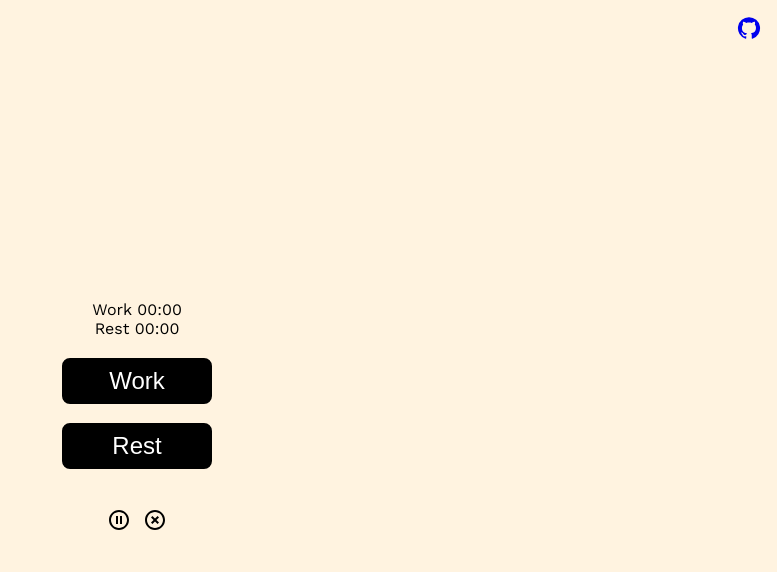
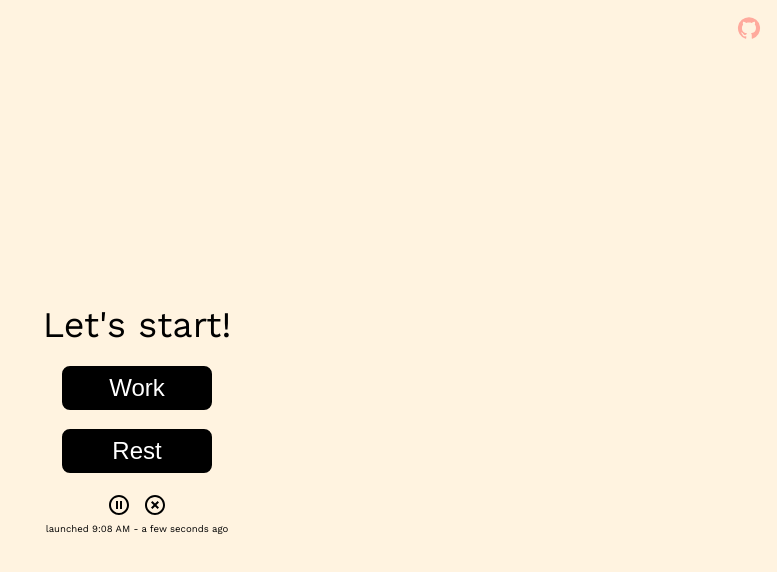
Before and after one commit to shwwwna/freemodoro, a React (Create React App) app: page / in a window 1280 px wide. Shown: the top 572 px of the page, without its empty margins (503-1280 px from the left). Built offline with nearby package versions, Linux system fonts and the light colour scheme.

Commit message:
Moment.js, Start mode

```diff
--- a/package.json
+++ b/package.json
@@ -10,6 +10,7 @@
     "@testing-library/jest-dom": "^5.16.5",
     "@testing-library/react": "^13.4.0",
     "@testing-library/user-event": "^13.5.0",
+    "moment": "^2.29.4",
     "react": "^18.2.0",
     "react-dom": "^18.2.0",
     "react-helmet": "^6.1.0",
--- a/src/App.js
+++ b/src/App.js
@@ -1,8 +1,9 @@
-import { GitHub, HighlightOff, PauseCircleOutline } from "@mui/icons-material";
 import React from "react";
-import { useState, useEffect } from "react";
 import styled from "styled-components";
 import { Helmet } from "react-helmet";
+import moment from "moment";
+import { useState, useEffect } from "react";
+import { GitHub, HighlightOff, PauseCircleOutline } from "@mui/icons-material";
 
 const Timers = styled.div`
 	display: flex;
@@ -19,6 +20,12 @@ const Wrapper = styled.div`
 	align-items: center;
 	background-color: ${(props) => props.bg};
 	transition: all 0.5s;
+	flex-direction: column;
+
+	/* @media only screen and (max-width: 460px) {
+		align-items: flex-start;
+		padding-left: 1rem;
+	} */
 `;
 
 const Icon = styled.button`
@@ -42,21 +49,22 @@ const Button = styled.button`
 	color: #fff;
 	border-radius: 8px;
 	width: 150px;
-	border: 3px solid black;
+	border: 2px solid black;
 	padding: 6px 12px;
 	cursor: pointer;
 	display: flex;
 	align-items: center;
 	justify-content: space-evenly;
-	transition: all 1ms;
+	transition: box-shadow 0.2s;
 
 	&:hover {
 		background-color: transparent;
 		color: black;
-		border: 3px solid black;
+		box-shadow: 4px 4px 0 #000;
 	}
 	&:active {
 		background-color: white;
+		outline-offset: 1px;
 	}
 `;
 
@@ -66,8 +74,20 @@ const Github = styled.div`
 	position: absolute;
 	top: 0;
 	right: 0;
-	margin: 1rem;
+	padding: 1rem;
 	color: black;
+	opacity: 0.3;
+	font-size: 0.8rem;
+	display: flex;
+	align-items: center;
+	justify-content: space-between;
+	width: 100%;
+	mix-blend-mode: color-burn;
+`;
+
+const SmallText = styled.span`
+	text-align: center;
+	font-size: 0.6rem;
 `;
 
 const App = () => {
@@ -75,12 +95,14 @@ const App = () => {
 	const [wtimerOn, setWtimerOn] = useState(false);
 	const [rtime, setRtime] = useState(0);
 	const [rtimerOn, setRtimerOn] = useState(false);
+	const [firstTime, setfirstTime] = useState("");
 
 	// to change document title
 	useEffect(() => {
 		function defineTitle() {
 			if (rtimerOn) return format3(rtime) + " REST";
 			if (wtimerOn) return format3(wtime) + " WORK";
+			if (wtime === 0 && rtime === 0) return "LET'S START!";
 			return "PAUSED";
 		}
 
@@ -94,6 +116,10 @@ const App = () => {
 		if (wtimerOn) return "w_favicon.ico";
 		return "p_favicon.ico";
 	}
+
+	useEffect(() => {
+		setfirstTime(moment.now());
+	}, []);
 
 	// work timer
 	useEffect(() => {
@@ -207,6 +233,8 @@ const App = () => {
 					{format(rtime)}
 				</>
 			);
+
+		if (wtime === 0 && rtime === 0) return <Text>Let's start!</Text>;
 		return (
 			<>
 				Work {format2(wtime)} <br />
@@ -239,9 +267,13 @@ const App = () => {
 			</Helmet>
 			<Wrapper bg={defineBackground}>
 				<Github>
-					<a href="https://github.com/shwwwna/freemodoro" target="_blank">
-						<GitHub />
-					</a>
+					<div></div>
+					<div></div>
+					<div>
+						<a href="https://github.com/shwwwna/freemodoro" target="_blank">
+							<GitHub />
+						</a>
+					</div>
 				</Github>
 				<Timers>
 					<Display>
@@ -250,19 +282,24 @@ const App = () => {
 						<br />
 						{defineTimer()}
 					</Display>
-
 					{defineButtons()}
-					<br />
 					<br />
 					<ButtonContainer>
 						<Icon onClick={handlePause}>
 							<PauseCircleOutline />
 						</Icon>
-
 						<Icon onClick={handleClear}>
 							<HighlightOff />
 						</Icon>
+						{/* <Icon>
+							<ArrowCircleDown style={{ transform: "rotate(90deg)" }} />
+						</Icon> */}
 					</ButtonContainer>
+					<SmallText>
+						launched {moment(firstTime).format("h:mm A")}
+						{" - "}
+						{moment(firstTime).fromNow()}
+					</SmallText>
 				</Timers>
 			</Wrapper>
 		</>
--- a/src/index.css
+++ b/src/index.css
@@ -9,3 +9,7 @@ body {
 	margin: 0;
 	font-family: "Work Sans", sans-serif;
 }
+a {
+	text-decoration: none;
+	color: #000;
+}
```
Also changed, not shown: 1 other file (tests, documents, lock files or other folders).
